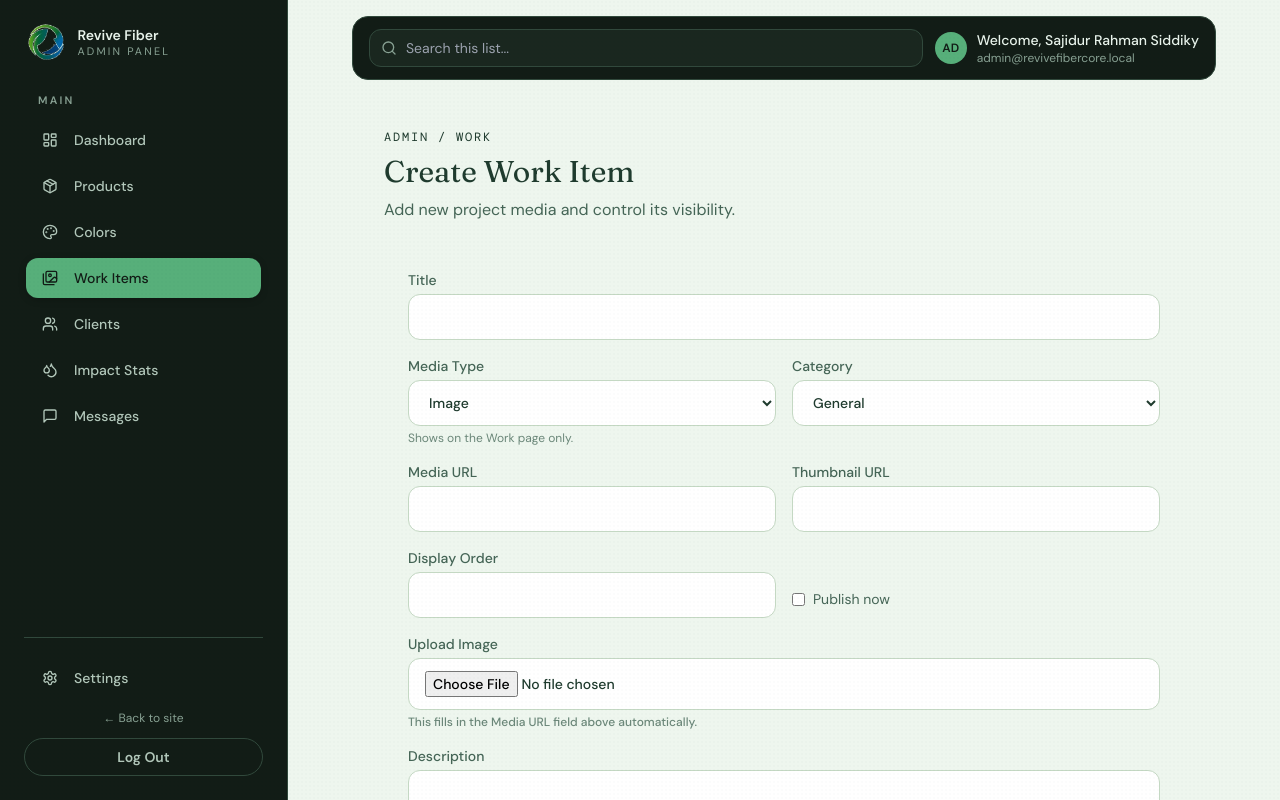
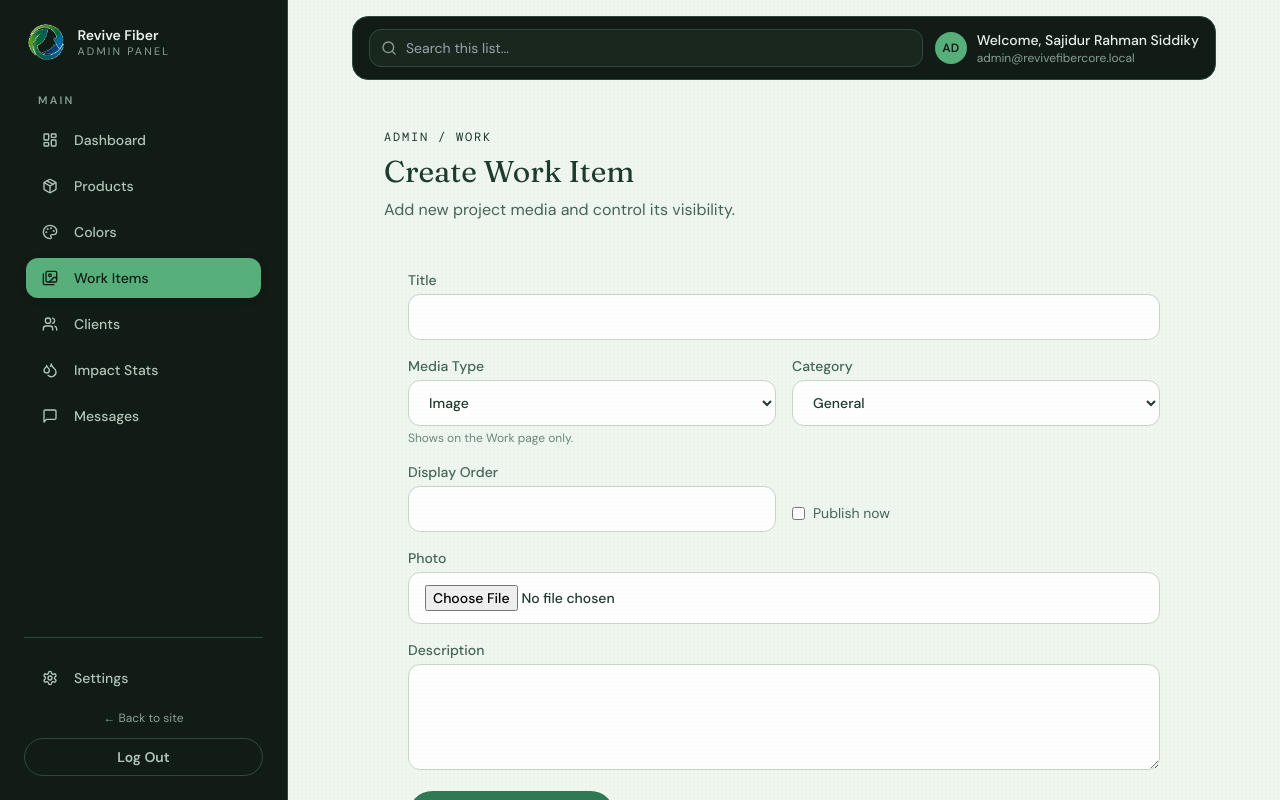
Before and after one commit to son1cleo/revivefibercore, a Next.js app: page /admin/work/new in a window 1280 px wide. Shown: the top 800 px of the page. Built offline with nearby package versions, Linux system fonts and the light colour scheme.

Commit message:
wiping rags

```diff
--- a/components/admin/ProductEditor.jsx
+++ b/components/admin/ProductEditor.jsx
@@ -96,6 +96,12 @@ export default function ProductEditor({ item = null }) {
 
   const onSubmit = async (event) => {
     event.preventDefault();
+
+    if (!form.mediaUrl) {
+      setMessage("Please upload an image first.");
+      return;
+    }
+
     setSaving(true);
     setMessage("");
 
@@ -173,7 +179,20 @@ export default function ProductEditor({ item = null }) {
         Controls where this photo shows on the Our Products page.
       </p>
 
-      <Field label="Media URL" name="mediaUrl" value={form.mediaUrl} onChange={onChange} required />
+      <label className="block text-sm font-medium text-text-secondary">
+        Photo
+        <input
+          type="file"
+          accept="image/*"
+          onChange={onUpload}
+          className="mt-1 w-full rounded-xl border border-border bg-surface px-4 py-3 text-sm text-text-primary"
+        />
+      </label>
+
+      {form.mediaUrl ? (
+        // eslint-disable-next-line @next/next/no-img-element
+        <img src={form.mediaUrl} alt="Uploaded preview" className="h-40 w-full rounded-xl border border-border object-cover" />
+      ) : null}
 
       <div className="grid gap-4 md:grid-cols-2">
         <Field label="Display Order" name="displayOrder" value={form.displayOrder} onChange={onChange} type="number" />
@@ -182,17 +201,6 @@ export default function ProductEditor({ item = null }) {
           Publish now
         </label>
       </div>
-
-      <label className="block text-sm font-medium text-text-secondary">
-        Upload Image
-        <input
-          type="file"
-          accept="image/*"
-          onChange={onUpload}
-          className="mt-1 w-full rounded-xl border border-border bg-surface px-4 py-3 text-sm text-text-primary"
-        />
-        <span className="mt-1 block text-xs text-text-muted">This fills in the Media URL field above automatically.</span>
-      </label>
 
       <label className="block text-sm font-medium text-text-secondary">
         Description
--- a/components/admin/WorkEditor.jsx
+++ b/components/admin/WorkEditor.jsx
@@ -8,7 +8,6 @@ const initialState = {
   description: "",
   mediaType: "image",
   mediaUrl: "",
-  thumbnailUrl: "",
   category: "General",
   displayOrder: "",
   published: false
@@ -30,7 +29,6 @@ export default function WorkEditor({ item = null }) {
           description: item.description || "",
           mediaType: item.media_type || "image",
           mediaUrl: item.media_url || "",
-          thumbnailUrl: item.thumbnail_url || "",
           category: item.category || "General",
           displayOrder: item.display_order?.toString() || "",
           published: Boolean(item.published)
@@ -44,6 +42,10 @@ export default function WorkEditor({ item = null }) {
   const onChange = (event) => {
     const { name, value, type, checked } = event.target;
     setForm((prev) => ({ ...prev, [name]: type === "checkbox" ? checked : value }));
+  };
+
+  const onMediaTypeChange = (event) => {
+    setForm((prev) => ({ ...prev, mediaType: event.target.value, mediaUrl: "" }));
   };
 
   const onUpload = async (event) => {
@@ -84,6 +86,12 @@ export default function WorkEditor({ item = null }) {
 
   const onSubmit = async (event) => {
     event.preventDefault();
+
+    if (!form.mediaUrl) {
+      setMessage(form.mediaType === "video" ? "Please paste a video link first." : "Please upload a photo first.");
+      return;
+    }
+
     setSaving(true);
     setMessage("");
 
@@ -126,7 +134,7 @@ export default function WorkEditor({ item = null }) {
           <select
             name="mediaType"
             value={form.mediaType}
-            onChange={onChange}
+            onChange={onMediaTypeChange}
             className="mt-1 w-full rounded-xl border border-border bg-surface px-4 py-3 text-text-primary outline-none transition focus:border-accent"
           >
             <option value="image">Image</option>
@@ -153,27 +161,26 @@ export default function WorkEditor({ item = null }) {
       {selectedCategoryHint ? <p className="!mt-1 text-xs text-text-muted">{selectedCategoryHint}</p> : null}
 
       {form.mediaType === "video" ? (
+        <>
           <div className="rounded-xl border border-accent/30 bg-accent-bg p-4 text-sm text-text-secondary">
-          <p className="font-semibold text-text-primary">Videos use an embed link, not a file upload.</p>
+            <p className="font-semibold text-text-primary">Videos use a link, not a file upload.</p>
             <p className="mt-1">
-            Upload your video to YouTube or Vimeo (Unlisted is fine), then paste its <strong>embed URL</strong> below — e.g.{" "}
+              Upload your video to YouTube or Vimeo (Unlisted is fine), then paste its <strong>embed link</strong> below — e.g.{" "}
               <code className="rounded bg-surface px-1.5 py-0.5 text-xs">https://www.youtube.com/embed/VIDEO_ID</code>. Uploading a raw video
               file here won&apos;t play correctly and will quickly use up storage space.
             </p>
           </div>
-      ) : null}
 
-      <div className="grid gap-4 md:grid-cols-2">
           <Field
-          label="Media URL"
+            label="Video Link"
             name="mediaUrl"
             value={form.mediaUrl}
             onChange={onChange}
             required
-          placeholder={form.mediaType === "video" ? "https://www.youtube.com/embed/VIDEO_ID" : undefined}
+            placeholder="https://www.youtube.com/embed/VIDEO_ID"
           />
-        <Field label="Thumbnail URL" name="thumbnailUrl" value={form.thumbnailUrl} onChange={onChange} />
-      </div>
+        </>
+      ) : null}
 
       <div className="grid gap-4 md:grid-cols-2">
         <Field label="Display Order" name="displayOrder" value={form.displayOrder} onChange={onChange} type="number" />
@@ -184,16 +191,22 @@ export default function WorkEditor({ item = null }) {
       </div>
 
       {form.mediaType === "image" ? (
+        <>
           <label className="block text-sm font-medium text-text-secondary">
-          Upload Image
+            Photo
             <input
               type="file"
               accept="image/*"
               onChange={onUpload}
               className="mt-1 w-full rounded-xl border border-border bg-surface px-4 py-3 text-sm text-text-primary"
             />
-          <span className="mt-1 block text-xs text-text-muted">This fills in the Media URL field above automatically.</span>
           </label>
+
+          {form.mediaUrl ? (
+            // eslint-disable-next-line @next/next/no-img-element
+            <img src={form.mediaUrl} alt="Uploaded preview" className="h-40 w-full rounded-xl border border-border object-cover" />
+          ) : null}
+        </>
       ) : null}
 
       <label className="block text-sm font-medium text-text-secondary">
```
Lines whose indentation alone changed are shown as unchanged.
